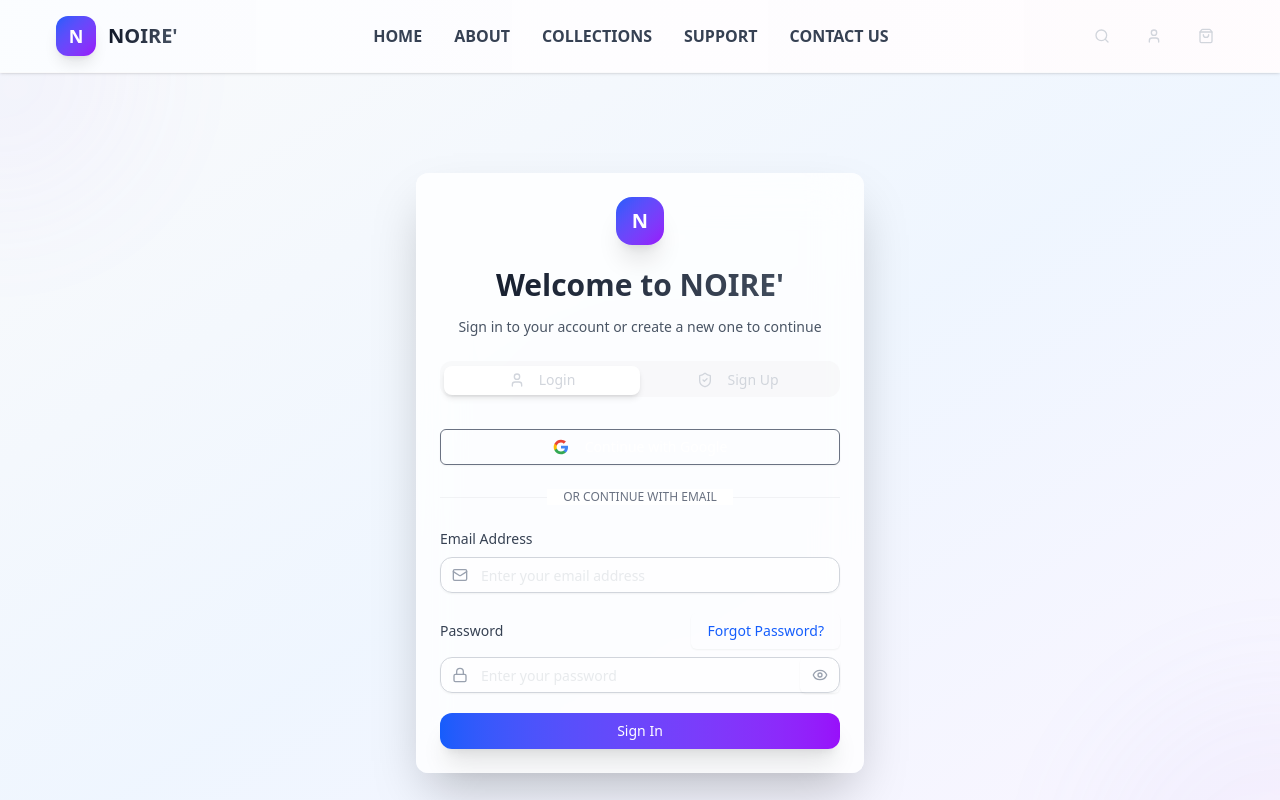
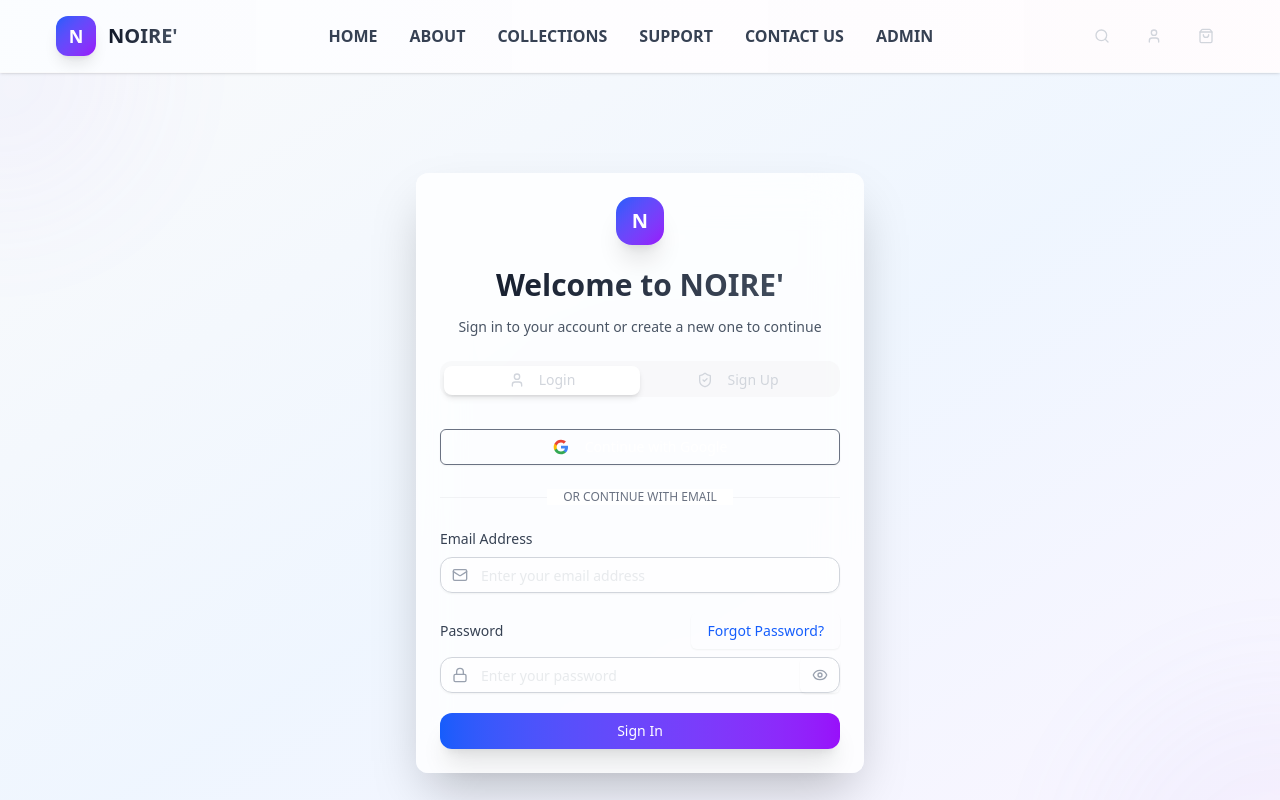
Before and after one commit to rakshakphogat/Noire-, a Next.js app: page /auth/login in a window 1280 px wide. Shown: the top 800 px of the page. Built offline with nearby package versions, Linux system fonts and the light colour scheme; no server answers; the database is empty.

Commit message:
added admin panel and finally done

```diff
--- a/src/app/component/Navbar.tsx
+++ b/src/app/component/Navbar.tsx
@@ -143,14 +143,21 @@ export default function Navbar() {
 
         {/* Navigation Links */}
         <div className="hidden md:flex flex-row gap-8">
-          {["HOME", "ABOUT", "COLLECTIONS", "SUPPORT", "CONTACT US"].map(
-            (item, index) => {
+          {[
+            "HOME",
+            "ABOUT",
+            "COLLECTIONS",
+            "SUPPORT",
+            "CONTACT US",
+            "ADMIN",
+          ].map((item, index) => {
             const paths = [
               "/",
               "/about-us",
               "/products",
               "/support",
               "/contact-us",
+              "/admin",
             ];
             return (
               <button
@@ -162,8 +169,7 @@ export default function Navbar() {
                 <span className="absolute inset-x-0 -bottom-1 h-0.5 bg-gradient-to-r from-blue-600 to-purple-600 transform scale-x-0 group-hover:scale-x-100 transition-transform duration-300" />
               </button>
             );
-            }
-          )}
+          })}
         </div>
 
         {/* Right Side Actions */}
```
Lines whose indentation alone changed are shown as unchanged.
